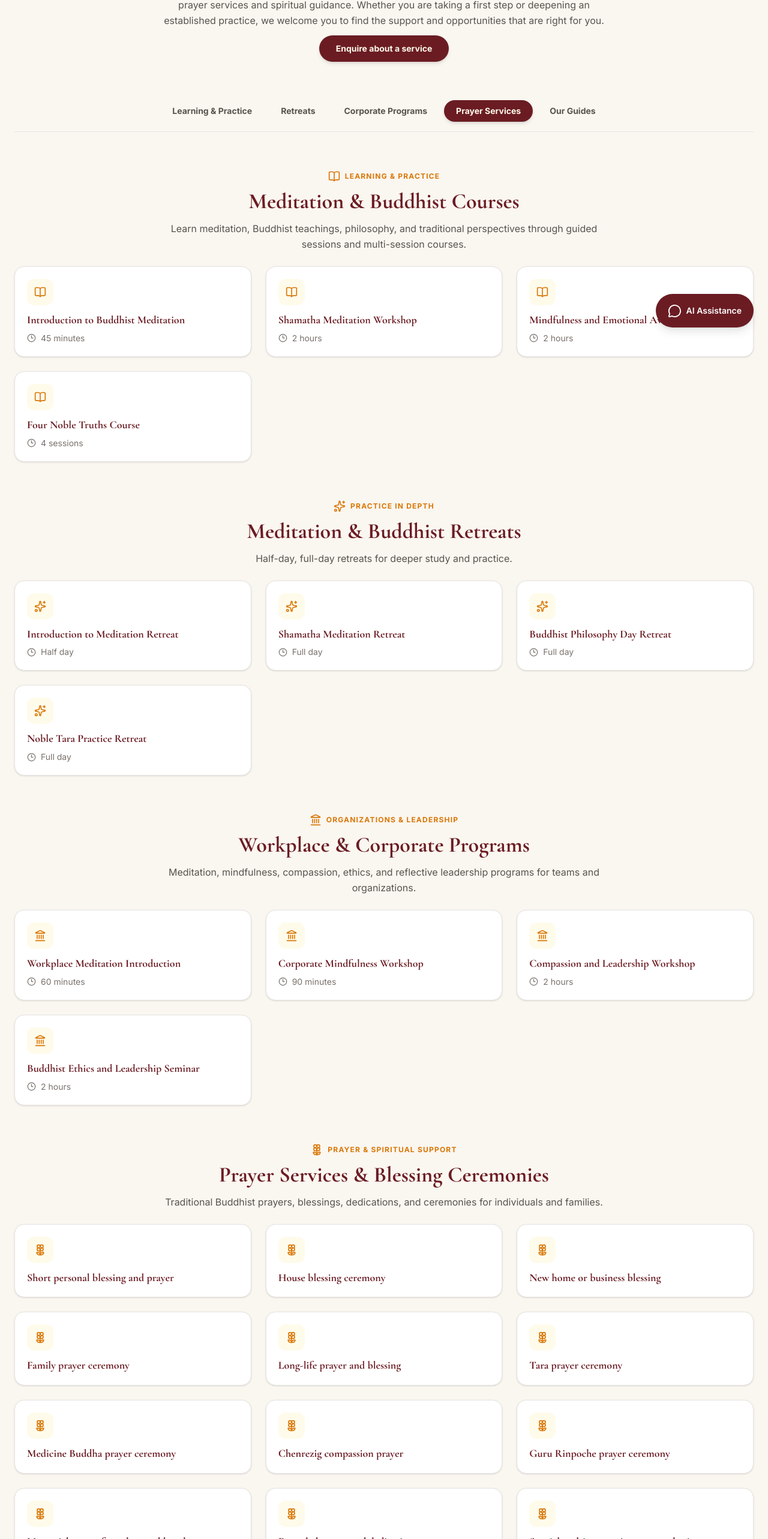
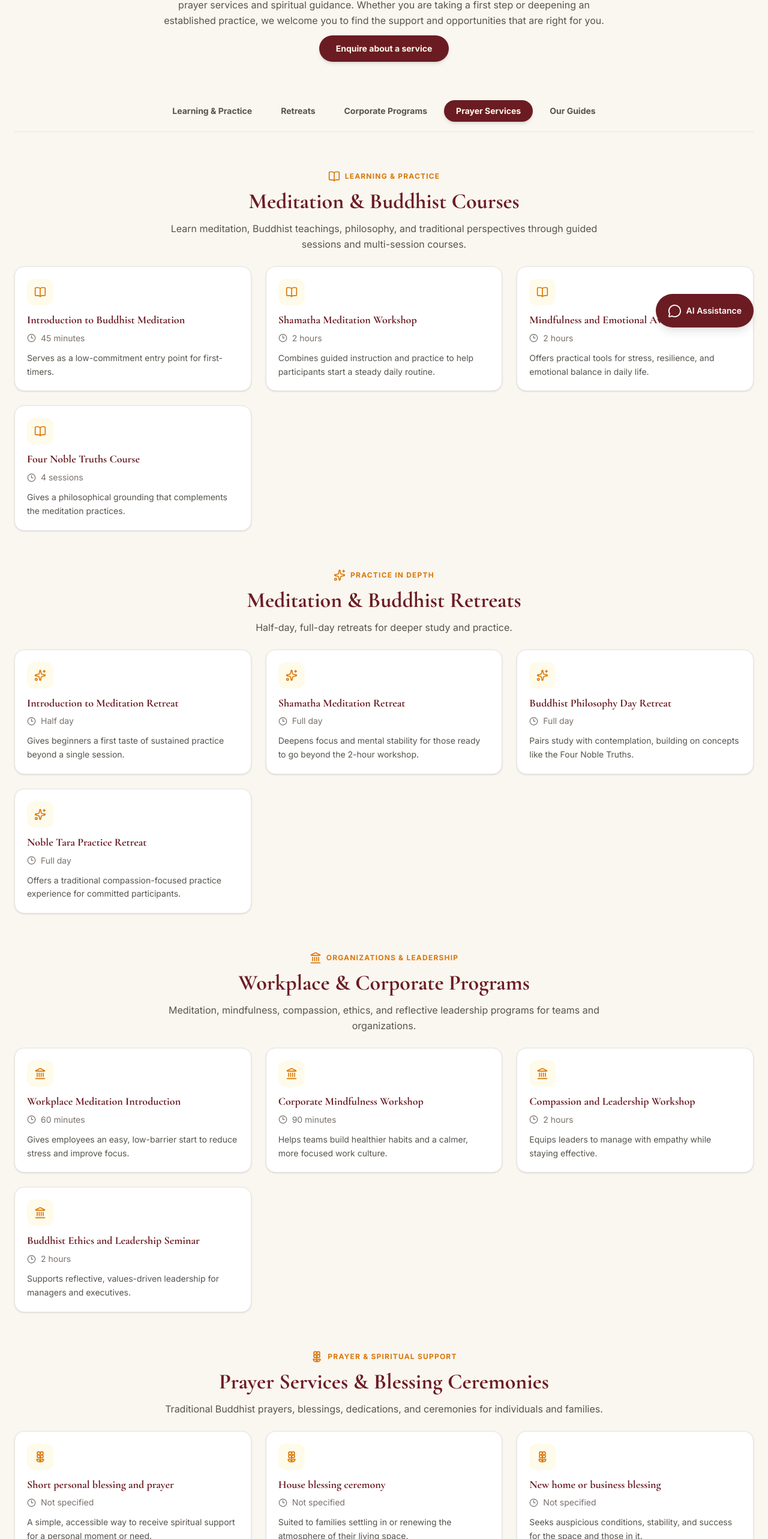
Before and after one commit to sherpaten/Zero-Point-Meditation-Center, a React (Vite) app in the folder zero-point-meditation/: page /services in a window 1280 px wide. Shown: the part 230-2796 px from the top of the page at 60% size. Built offline with nearby package versions, Linux system fonts and the light colour scheme.

Commit message:
Update services page with supplied descriptions and durations

```diff
--- a/zero-point-meditation/src/pages/Services.jsx
+++ b/zero-point-meditation/src/pages/Services.jsx
@@ -6,42 +6,41 @@ import { Flower2, BookOpen, Sparkles, HandHeart, Clock3, Landmark } from 'lucide
 import gegyeYongyalRinpoche from "../assets/Teams/Gegye Yongyal Rinpoche's.png";
 import karmaGyatsoPhoto from "../assets/Teams/Teachers/karma Gyatso lopon la .jpeg";
 
-const prayerServices = [
-  { name: 'Short personal blessing and prayer' },
-  { name: 'House blessing ceremony' },
-  { name: 'New home or business blessing' },
-  { name: 'Family prayer ceremony' },
-  { name: 'Long-life prayer and blessing' },
-  { name: 'Tara prayer ceremony' },
-  { name: 'Medicine Buddha prayer ceremony' },
-  { name: 'Chenrezig compassion prayer' },
-  { name: 'Guru Rinpoche prayer ceremony' },
-  { name: 'Memorial prayer for a deceased loved one' },
-  { name: 'Extended prayer and dedication ceremony' },
-  { name: 'Special multi-monastic prayer gathering', detail: 'Depending on gathering size (approximately 400–2,000 monks)' },
-];
-
 const courses = [
-  { name: 'Introduction to Buddhist Meditation', duration: '45 minutes' },
-  { name: 'Shamatha Meditation Workshop', duration: '2 hours' },
-  { name: 'Mindfulness and Emotional Awareness', duration: '2 hours' },
-  { name: 'Four Noble Truths Course', duration: '4 sessions' },
+  { name: 'Introduction to Buddhist Meditation', duration: '45 minutes', description: 'Serves as a low-commitment entry point for first-timers.' },
+  { name: 'Shamatha Meditation Workshop', duration: '2 hours', description: 'Combines guided instruction and practice to help participants start a steady daily routine.' },
+  { name: 'Mindfulness and Emotional Awareness', duration: '2 hours', description: 'Offers practical tools for stress, resilience, and emotional balance in daily life.' },
+  { name: 'Four Noble Truths Course', duration: '4 sessions', description: 'Gives a philosophical grounding that complements the meditation practices.' },
 ];
 
 const retreats = [
-  { name: 'Introduction to Meditation Retreat', duration: 'Half day' },
-  { name: 'Shamatha Meditation Retreat', duration: 'Full day' },
-  { name: 'Buddhist Philosophy Day Retreat', duration: 'Full day' },
-  { name: 'Noble Tara Practice Retreat', duration: 'Full day' },
+  { name: 'Introduction to Meditation Retreat', duration: 'Half day', description: 'Gives beginners a first taste of sustained practice beyond a single session.' },
+  { name: 'Shamatha Meditation Retreat', duration: 'Full day', description: 'Deepens focus and mental stability for those ready to go beyond the 2-hour workshop.' },
+  { name: 'Buddhist Philosophy Day Retreat', duration: 'Full day', description: 'Pairs study with contemplation, building on concepts like the Four Noble Truths.' },
+  { name: 'Noble Tara Practice Retreat', duration: 'Full day', description: 'Offers a traditional compassion-focused practice experience for committed participants.' },
 ];
 
 const workplaceServices = [
-  { name: 'Workplace Meditation Introduction', duration: '60 minutes' },
-  { name: 'Corporate Mindfulness Workshop', duration: '90 minutes' },
-  { name: 'Compassion and Leadership Workshop', duration: '2 hours' },
-  { name: 'Buddhist Ethics and Leadership Seminar', duration: '2 hours' },
+  { name: 'Workplace Meditation Introduction', duration: '60 minutes', description: 'Gives employees an easy, low-barrier start to reduce stress and improve focus.' },
+  { name: 'Corporate Mindfulness Workshop', duration: '90 minutes', description: 'Helps teams build healthier habits and a calmer, more focused work culture.' },
+  { name: 'Compassion and Leadership Workshop', duration: '2 hours', description: 'Equips leaders to manage with empathy while staying effective.' },
+  { name: 'Buddhist Ethics and Leadership Seminar', duration: '2 hours', description: 'Supports reflective, values-driven leadership for managers and executives.' },
 ];
 
+const prayerServices = [
+  { name: 'Short personal blessing and prayer', duration: 'Not specified', description: 'A simple, accessible way to receive spiritual support for a personal moment or need.' },
+  { name: 'House blessing ceremony', duration: 'Not specified', description: 'Suited to families settling in or renewing the atmosphere of their living space.' },
+  { name: 'New home or business blessing', duration: 'Not specified', description: 'Seeks auspicious conditions, stability, and success for the space and those in it.' },
+  { name: 'Family prayer ceremony', duration: 'Not specified', description: 'Strengthens family bonds and offers collective spiritual support.' },
+  { name: 'Long-life prayer and blessing', duration: 'Not specified', description: 'Commonly requested to mark birthdays, recovery, or milestone occasions.' },
+  { name: 'Tara prayer ceremony', duration: 'Not specified', description: 'Invoked for protection, overcoming obstacles, and fulfilling positive aspirations.' },
+  { name: 'Medicine Buddha prayer ceremony', duration: 'Not specified', description: 'Offered for physical and mental wellbeing and for those facing illness.' },
+  { name: 'Chenrezig compassion prayer', duration: 'Not specified', description: 'Cultivates loving-kindness and offers merit for the benefit of all beings.' },
+  { name: 'Guru Rinpoche prayer ceremony', duration: 'Not specified', description: 'Performed to remove obstacles and bring blessings and protection.' },
+  { name: 'Memorial prayer for a deceased loved one', duration: 'Not specified', description: 'Dedicates merit for a peaceful transition and comforts grieving family members.' },
+  { name: 'Extended prayer and dedication ceremony', duration: 'Not specified', description: 'Suited to major occasions that call for a fuller, more elaborate offering.' },
+  { name: 'Special multi-monastic prayer gathering', duration: 'Depends on gathering size (about 400–2,000 monks)', description: 'Reserved for significant community or extended dedication events.' },
+];
 function ServiceSection({ id, eyebrow, title, description, icon, items }) {
   return (
     <section id={id} className="scroll-mt-32 space-y-6">
@@ -56,6 +55,7 @@ function ServiceSection({ id, eyebrow, title, description, icon, items }) {
             <div className="mb-3 flex h-11 w-11 items-center justify-center rounded-xl bg-amber-50 text-buddhist-gold">{icon}</div>
             <h3 className="font-serif text-lg font-bold leading-snug text-buddhist-burgundy">{item.name}</h3>
             {item.duration && <p className="mt-2 flex items-center gap-2 text-sm text-stone-500"><Clock3 size={15} />{item.duration}</p>}
+            {item.description && <p className="mt-3 text-sm leading-relaxed text-stone-600">{item.description}</p>}
             {item.detail && <p className="mt-3 text-sm leading-relaxed text-stone-600">{item.detail}</p>}
           </motion.article>
         ))}
```
